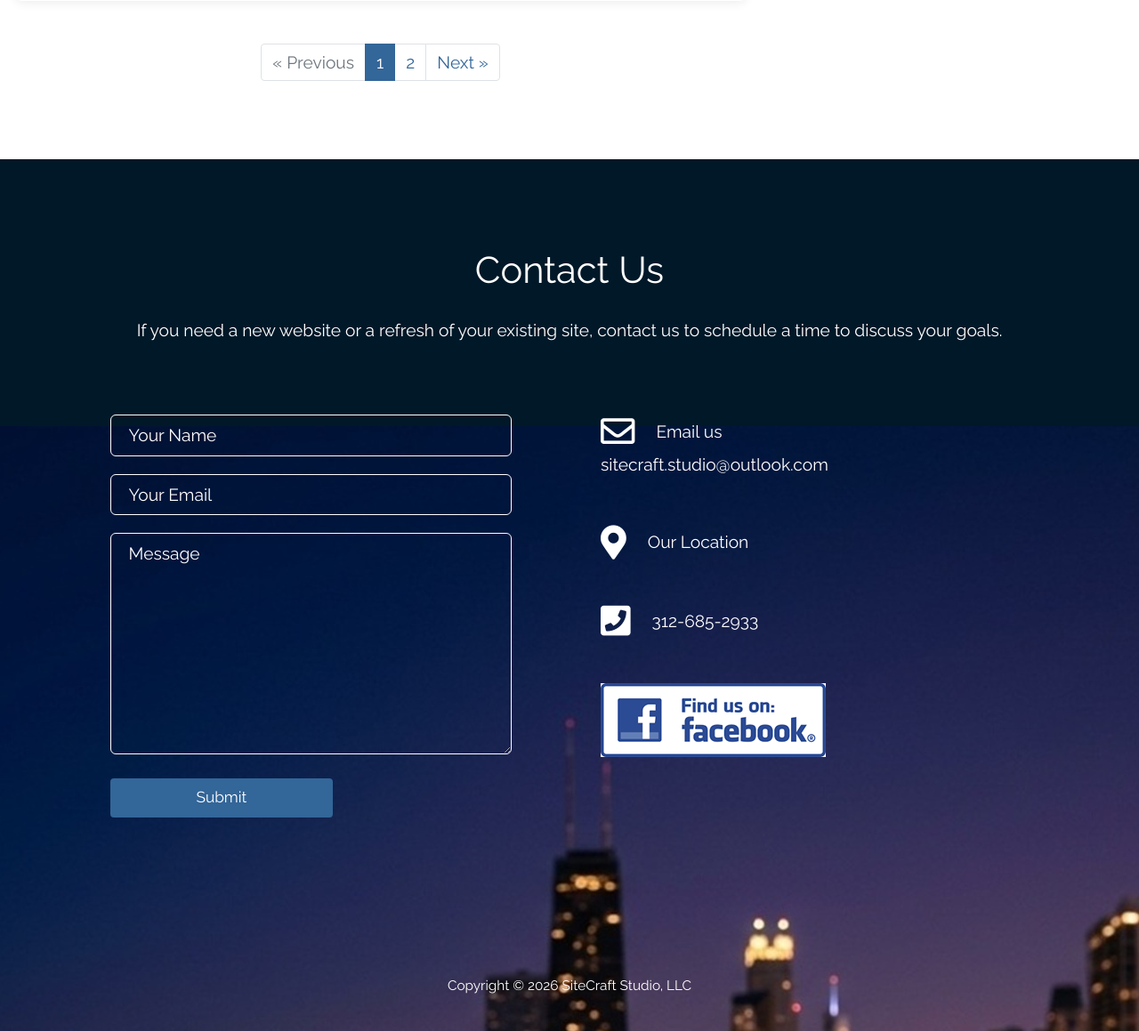
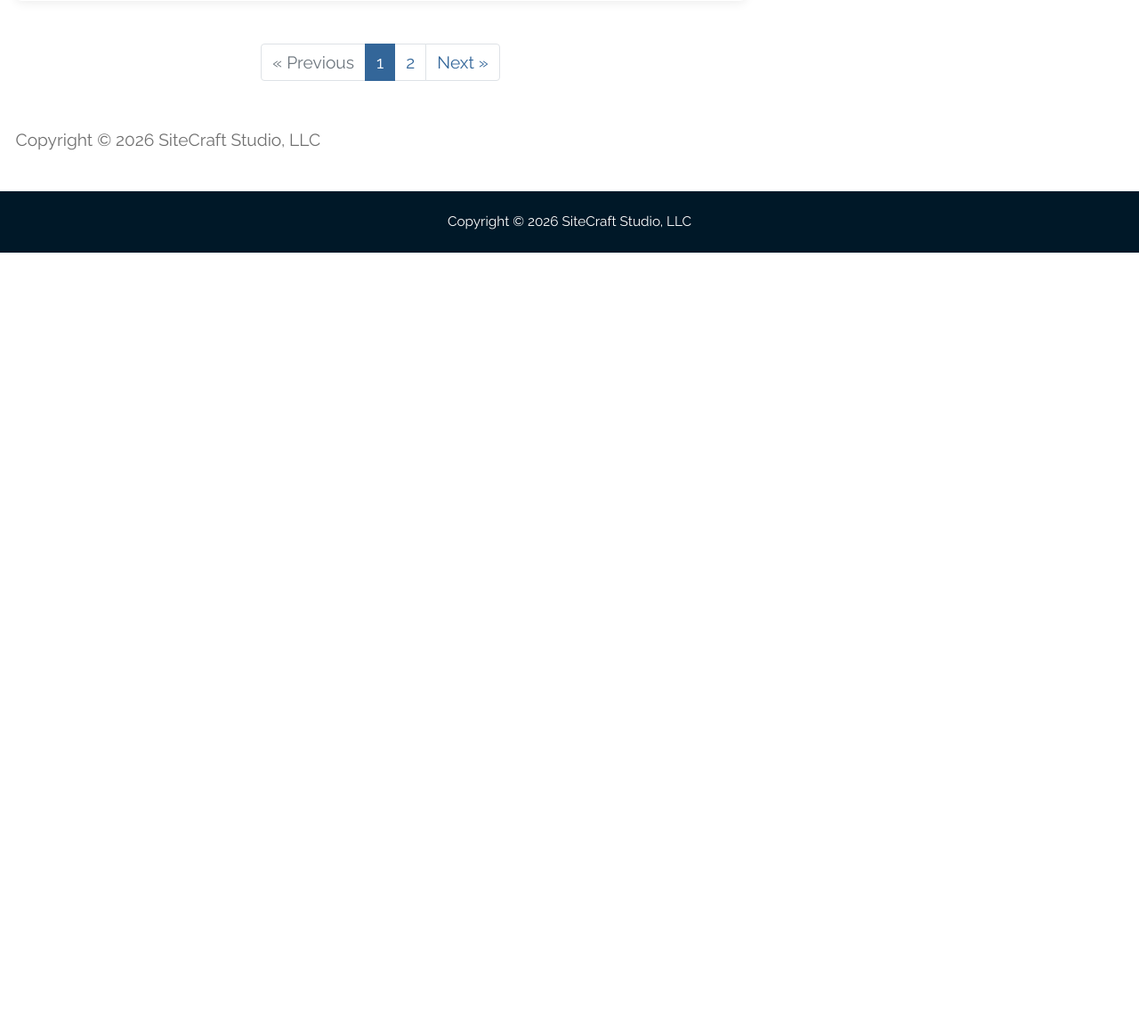
Before and after one commit to derrickdp/sitecraft-studio, a PHP site: page /blog/index.html in a window 1280 px wide. Shown: the part 2249-3408 px from the top of the page at 89% size. After the commit the page ends 2533 px from the top, so only its background shows below. Run offline with PHP 8.4, Linux system fonts and the light colour scheme.

Commit message:
removing the contact information from the blog

```diff
--- a/blog/index.html
+++ b/blog/index.html
@@ -195,6 +195,7 @@
                 </li>
               </ul>
             </nav>
+            <p class="mb-0">Copyright &copy; 2026 SiteCraft Studio, LLC</p>
 
           </div><!-- end main col -->
 
@@ -228,7 +229,7 @@
             <div class="sidebar-widget sidebar-cta mb-4">
               <h3 class="sidebar-widget-title">Ready for a New Website?</h3>
               <p class="small">Starting at just $500, SiteCraft Studio builds professional custom websites for small businesses. Let's talk about your goals.</p>
-              <a href="index.html#contact" class="btn tm-btn-primary btn-block text-center mt-3">Book a Free Consultation</a>
+              <a href="https://sitecraft-studio.com#contact" class="btn tm-btn-primary btn-block text-center mt-3">Book a Free Consultation</a>
             </div>
 
             <!-- Recent Posts -->
@@ -257,58 +258,9 @@
       </div><!-- end container -->
     </section>
 
-    <!-- Contact / Footer (matches main page) -->
-    <section id="contact" class="tm-section-pad-top tm-parallax-2">
-      <div class="container tm-container-contact">
-        <div class="row">
-          <div class="text-center col-12">
-            <h2 class="tm-section-title mb-4">Contact Us</h2>
-            <p class="mb-5">
-              If you need a new website or a refresh of your existing site, contact us to schedule a time to discuss your goals.
-            </p><br>
-          </div>
-          <div class="col-sm-12 col-md-6">
-            <form name="contact" method="POST" data-netlify="true">
-              <input id="name" name="name" type="text" placeholder="Your Name" class="tm-input" required />
-              <input id="email" name="email" type="email" placeholder="Your Email" class="tm-input" required />
-              <textarea id="message" name="message" rows="8" placeholder="Message" class="tm-input" required></textarea>
-              <button type="submit" class="btn tm-btn-submit">Submit</button>
-            </form>
-          </div>
-          <div class="col-sm-12 col-md-6">
-            <div class="contact-item">
-              <a rel="nofollow" href="mailto:sitecraft.studio@outlook.com" class="item-link" target="_blank" rel="noopener noreferrer">
-                <i class="far fa-2x fa-envelope mr-4"></i>
-                <span class="mb-0">Email us</span>
-              </a>
-              <p>sitecraft.studio@outlook.com</p>
-            </div>
-            <div class="contact-item">
-              <a rel="nofollow" href="https://www.google.com/maps/place/Chicago,+IL" class="item-link" target="_blank" rel="noopener noreferrer">
-                <i class="fas fa-2x fa-map-marker-alt mr-4"></i>
-                <span class="mb-0">Our Location</span>
-              </a>
-            </div>
-            <div class="contact-item">
-              <a rel="nofollow" href="tel:3126852933" class="item-link" target="_blank" rel="noopener noreferrer">
-                <i class="fas fa-2x fa-phone-square mr-4"></i>
-                <span class="mb-0">312-685-2933</span>
-              </a>
-            </div>
-            <div class="contact-item">
-              <a rel="nofollow" href="https://www.facebook.com/SiteCStudio" class="item-link" target="_blank" rel="noopener noreferrer">
-                <img src="https://sitecraft-studio.com/img/Find-Us-on-Facebook-Sign-02.png" alt="FindUs Facebook Image">
-              </a>
-            </div>
-            <div class="contact-item">&nbsp;</div>
-          </div>
-        </div>
-      </div>
-
-      <footer class="text-center small tm-footer">
-        <p class="mb-0">Copyright &copy; 2026 SiteCraft Studio, LLC</p>
-      </footer>
-    </section>
+    <footer class="text-center small tm-footer">
+      <p class="mb-0">Copyright &copy; 2026 SiteCraft Studio, LLC</p>
+    </footer>
 
     <script src="https://sitecraft-studio.com/js/jquery-1.9.1.min.js"></script>
     <script src="https://sitecraft-studio.com/js/easing.min.js"></script>
@@ -328,28 +280,7 @@
         $('.navbar-collapse').removeClass('show');
       });
 
-      // Parallax on contact section
-      var background_image_parallax_2 = function ($object, multiplier) {
-        multiplier = typeof multiplier !== 'undefined' ? multiplier : 0.5;
-        multiplier = 1 - multiplier;
-        var $doc = $(document);
-        $object.css({ "background-attachment": "fixed" });
-        $(window).scroll(function () {
-          if ($(window).width() > 768) {
-            var firstTop = $object.offset().top,
-              pos = $(window).scrollTop(),
-              yPos = Math.round((multiplier * (firstTop - pos)) - 186);
-            var bg_css = 'center ' + yPos + 'px';
-            $object.css({ "background-position": bg_css });
-          } else {
-            $object.css({ "background-position": "center" });
-          }
-        });
-      };
 
-      $(function () {
-        background_image_parallax_2($("#contact"), 0.80);
-      });
     </script>
   </body>
 </html>
--- a/css/blog.css
+++ b/css/blog.css
@@ -330,6 +330,17 @@
   color: #707070;
 }
 
+/* Footer */
+.tm-footer {
+  position: relative;
+  bottom: auto;
+  background-color: #001828;
+  color: #fff;
+  padding: 20px 15px;
+}
+
+
+
 /* ── Responsive ───────────────────────────────────────────────────────── */
 
 @media (max-width: 991px) {
```
Also changed, not shown: blog/blog-page-2.html (+2 -54 lines).
